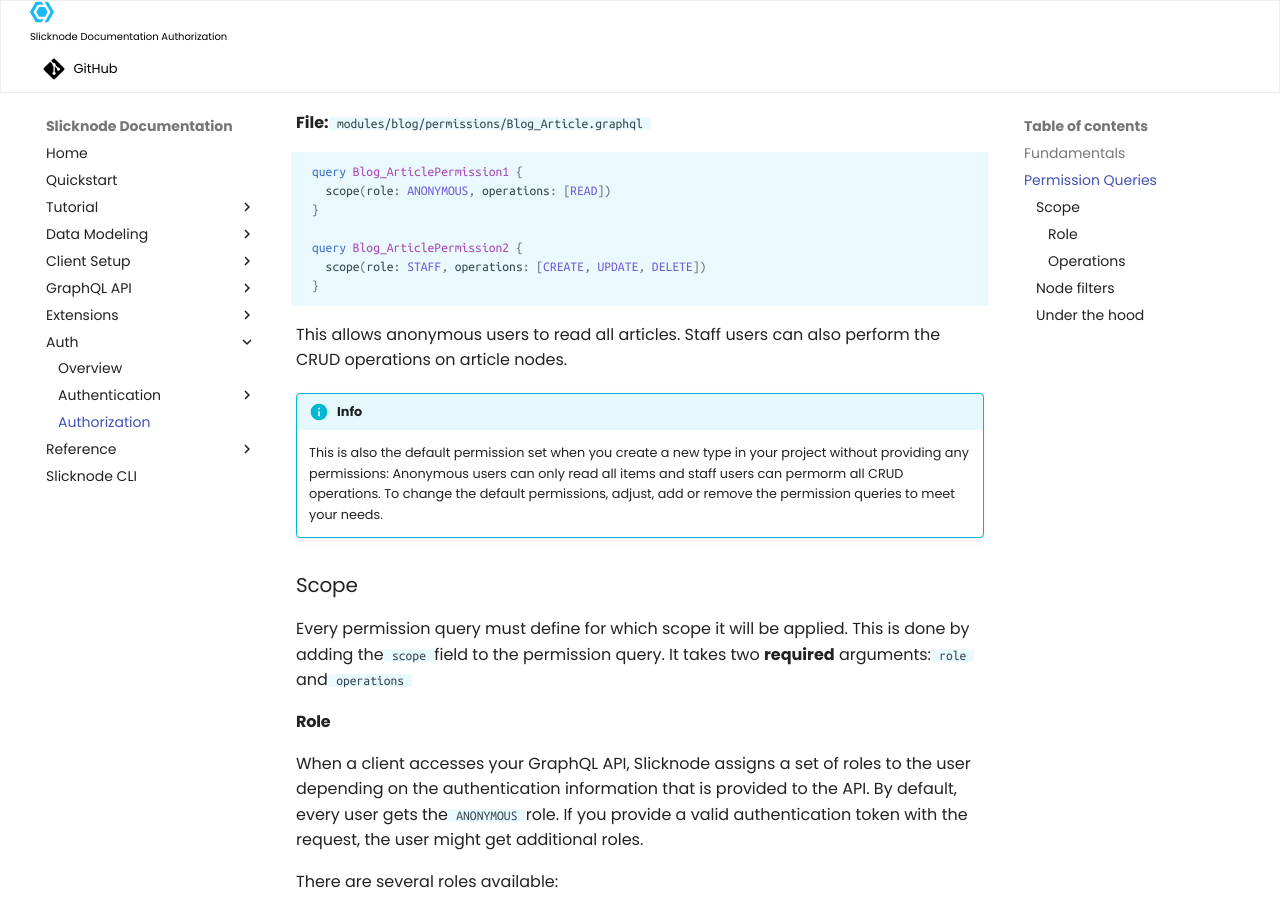
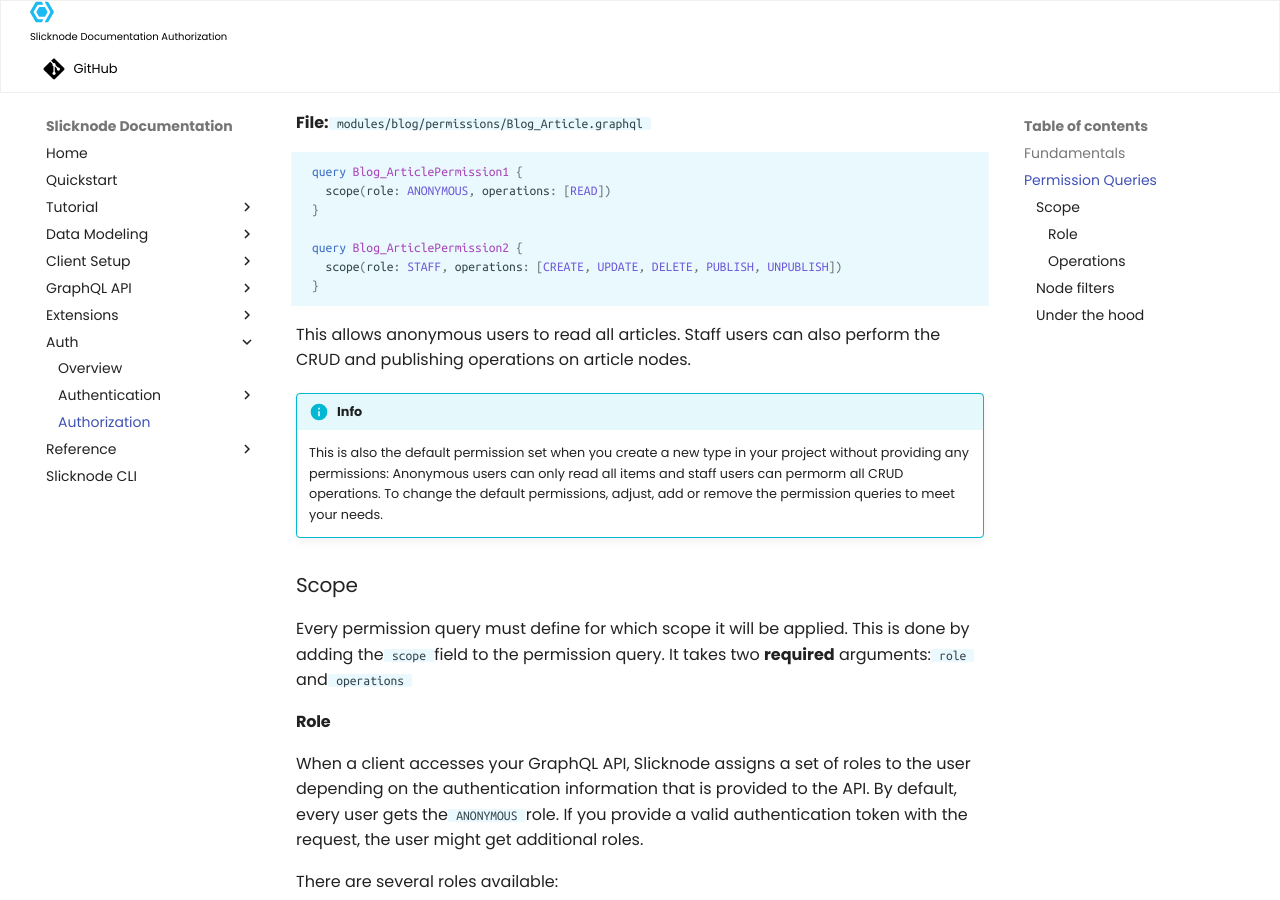
Before and after one commit to slicknode/slicknode, an MkDocs documentation site: the page built from docs/docs/auth/authorization/index.md, in a window 1280 px wide and 900 px high, scrolled down 1865 px. Built offline with MkDocs 1.6.1 and Material for MkDocs 9.7.7, drawn with Linux system fonts in a browser that asks for light colours; comment, search, counter and statistics services are not loaded; some of the changed text lies outside the part shown.

Commit message:
Add docs for PUBLISH / UNPUBLISH permissions

````diff
--- a/docs/docs/auth/authorization/index.md
+++ b/docs/docs/auth/authorization/index.md
@@ -52,13 +52,11 @@ Slicknode uses an internal permission schema for each type to determine if a use
 to perform a requested operation. You define the permissions by writing standard GraphQL queries
 for that permission schema.
 
-
 !!! info "Tip"
 
     There is a permission query editor available in the console under the settings tab of your project.
     This allows you to use autocomplete and syntax check while you write the permission queries
     for your types. Just open the console, select the project and then go to Settings > Permissions.
-
 
 The permission schema only has boolean fields on the query root type. When **all** fields of a
 permission query return `true`, the access is granted for the user. Otherwise, the rule that failed
@@ -75,12 +73,12 @@ query Blog_ArticlePermission1 {
 }
 
 query Blog_ArticlePermission2 {
-  scope(role: STAFF, operations: [CREATE, UPDATE, DELETE])
+  scope(role: STAFF, operations: [CREATE, UPDATE, DELETE, PUBLISH, UNPUBLISH])
 }
 ```
 
 This allows anonymous users to read all articles. Staff users can also perform the
-CRUD operations on article nodes.
+CRUD and publishing operations on article nodes.
 
 !!! info "Info"
 
@@ -89,12 +87,10 @@ CRUD operations on article nodes.
     operations. To change the default permissions, adjust, add or remove the permission queries to
     meet your needs.
 
-
 ### Scope
 
 Every permission query must define for which scope it will be applied. This is done by adding the `scope`
 field to the permission query. It takes two **required** arguments: `role` and `operations`
-
 
 #### Role
 
@@ -105,18 +101,17 @@ get additional roles.
 
 There are several roles available:
 
-| Role             | Description |
-|---|---|
-| `ANONYMOUS`      | This role is assigned to every user that accesses your API. Only use this if you want to grant access to everyone. |
-| `AUTHENTICATED`  | A user that is authenticated and has a valid user account |
-| `STAFF` | A staff user that has also access to the CMS administration interface. A user is assigned the `STAFF` role when its field `isStaff` has the value `true` for the `User` node |
-| `ADMIN` | An admin user that has full access to the project including administrative tasks, schema changes etc. A user is assigned the `ADMIN` role when its field `isAdmin` has the value `true` for the `User` node. |
-| `RUNTIME` | Requests that are made from [handlers](../../extensions/handlers.md) of your [extensions](../../extensions) using the `accessToken` that is passed in the context |
+| Role            | Description                                                                                                                                                                                                  |
+| --------------- | ------------------------------------------------------------------------------------------------------------------------------------------------------------------------------------------------------------ |
+| `ANONYMOUS`     | This role is assigned to every user that accesses your API. Only use this if you want to grant access to everyone.                                                                                           |
+| `AUTHENTICATED` | A user that is authenticated and has a valid user account                                                                                                                                                    |
+| `STAFF`         | A staff user that has also access to the CMS administration interface. A user is assigned the `STAFF` role when its field `isStaff` has the value `true` for the `User` node                                 |
+| `ADMIN`         | An admin user that has full access to the project including administrative tasks, schema changes etc. A user is assigned the `ADMIN` role when its field `isAdmin` has the value `true` for the `User` node. |
+| `RUNTIME`       | Requests that are made from [handlers](../../extensions/handlers.md) of your [extensions](../../extensions) using the `accessToken` that is passed in the context                                            |
 
 Using roles to model your access permissions is very fast as there are no database queries required.
 Whenever you can, you should use roles to model you permissions and keep the scope as limited as
 possible.
-
 
 #### Operations
 
@@ -124,13 +119,14 @@ The `operations` argument takes a list of values as input for which the access s
 
 The following operations are available:
 
-| Operation             | Description |
-|---|---|
-| `CREATE` | The create mutation of the node that is generated by Slicknode |
-| `READ` | Read access to the node via any field of the graph |
-| `UPDATE` | The update mutation of the node that is generated by Slicknode |
-| `DELETE` | The delete mutation of the node that is generated by Slicknode |
-
+| Operation   | Description                                                                                |
+| ----------- | ------------------------------------------------------------------------------------------ |
+| `CREATE`    | The create mutation of the node that is generated by Slicknode                             |
+| `READ`      | Read access to the node via any field of the graph                                         |
+| `UPDATE`    | The update mutation of the node that is generated by Slicknode                             |
+| `DELETE`    | The delete mutation of the node that is generated by Slicknode                             |
+| `PUBLISH`   | The publish mutation of the node that is generated by Slicknode _(only `Content` nodes)_   |
+| `UNPUBLISH` | The unpublish mutation of the node that is generated by Slicknode _(only `Content` nodes)_ |
 
 ### Node filters
 
@@ -150,6 +146,7 @@ Let's take the example of a blog module where the author of a blog post needs to
 her own articles.
 
 **Schema** (`schema.graphql`):
+
 ```graphql
 type Blog_Article implements Node {
   id: ID!
@@ -177,7 +174,6 @@ can then be used anywhere in the query to create filters that define on which no
 is allowed. The `node` field on the permission schema takes one argument `filter` which is the same
 filter that is used in connections of the node. You can add filters with multiple conditions or even
 create filters through relations that span multiple tables.
-
 
 ### Under the hood
 
````
Also changed, not shown: other parts of docs/docs/auth/authorization/index.md (+6 -6 lines).
